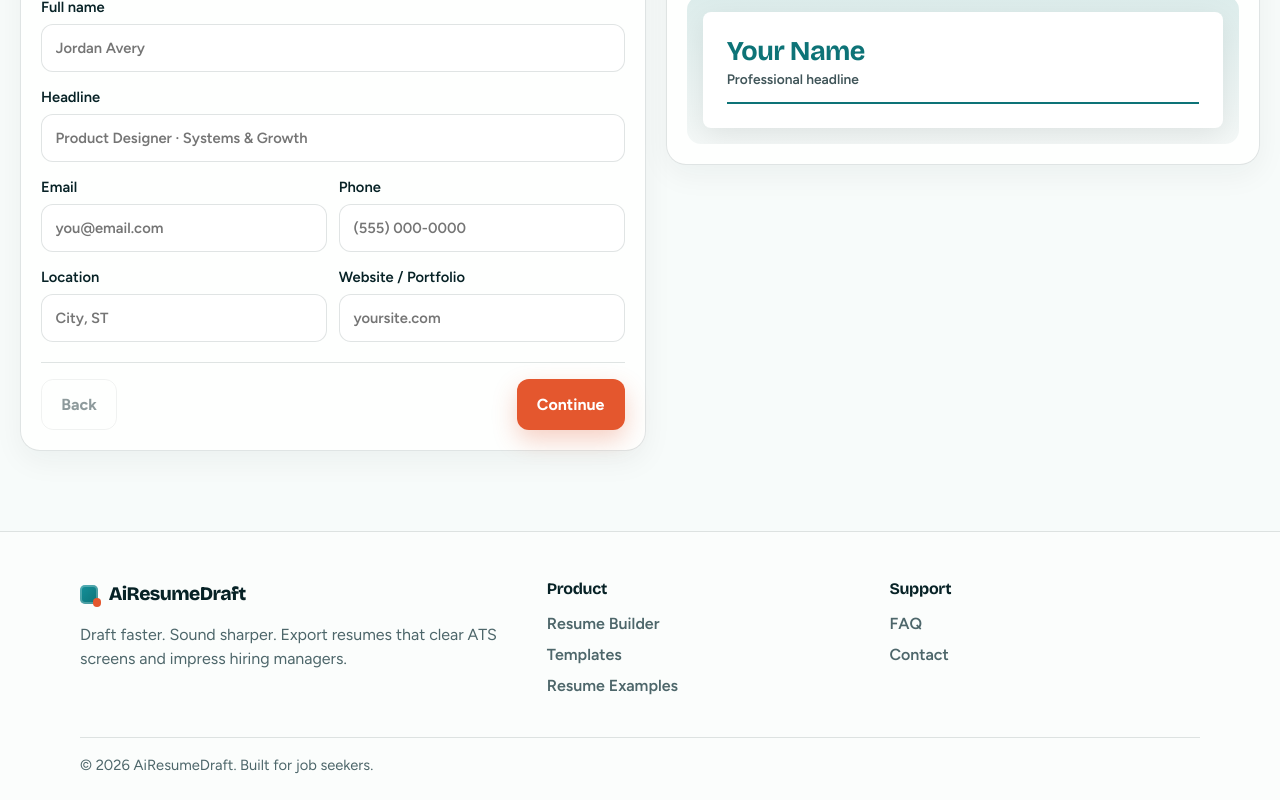
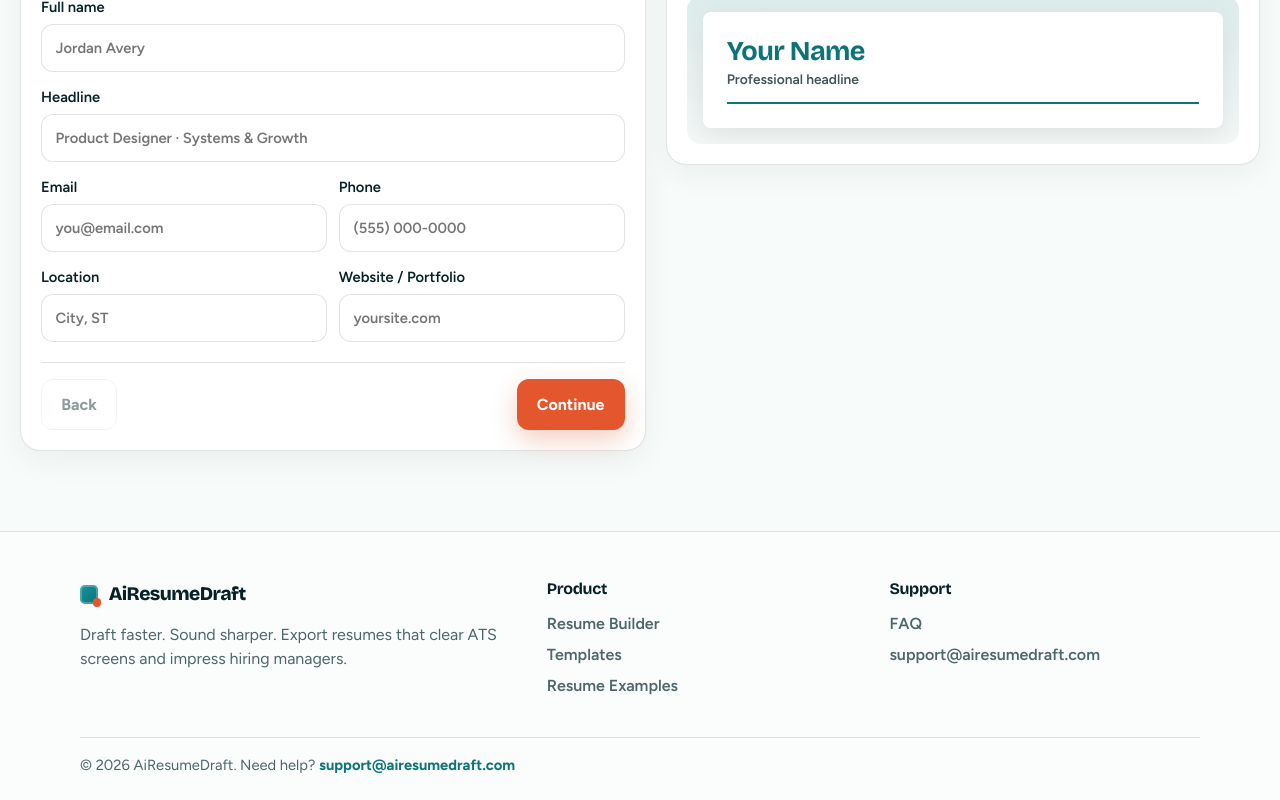
Before and after one commit to Suprakashmajee/AIResume, a React (Vite) app: page /builder in a window 1280 px wide. Shown: the part 422-1222 px from the top of the page. Built offline with nearby package versions, Linux system fonts and the light colour scheme.

Commit message:
Add support@airesumedraft.com as the site support contact
Show the support email in the footer and FAQ so users can reach
AiResumeDraft help directly.

Co-authored-by: Suprakash Majee <Suprakashmajee@users.noreply.github.com>

```diff
--- a/src/components/Layout.tsx
+++ b/src/components/Layout.tsx
@@ -66,11 +66,14 @@ export function Layout() {
           <div>
             <h4>Support</h4>
             <a href="#faq">FAQ</a>
-            <a href="mailto:hello@airesumedraft.com">Contact</a>
+            <a href="mailto:support@airesumedraft.com">support@airesumedraft.com</a>
           </div>
         </div>
         <div className="container footer-bottom">
-          <span>© {new Date().getFullYear()} AiResumeDraft. Built for job seekers.</span>
+          <span>
+            © {new Date().getFullYear()} AiResumeDraft. Need help?{' '}
+            <a href="mailto:support@airesumedraft.com">support@airesumedraft.com</a>
+          </span>
         </div>
       </footer>
     </div>
--- a/src/data/content.ts
+++ b/src/data/content.ts
@@ -512,4 +512,8 @@ export const faqs = [
     q: 'Is my information secure?',
     a: 'Your resume data is stored locally in your browser for this session. We do not sell personal data. Clear your browser storage if you are on a shared device.',
   },
+  {
+    q: 'How do I contact support?',
+    a: 'Email us anytime at support@airesumedraft.com for help with the builder, templates, exports, or account questions. We aim to reply as quickly as possible.',
+  },
 ]
--- a/src/index.css
+++ b/src/index.css
@@ -721,6 +721,12 @@ main {
   border-top: 1px solid var(--line);
 }
 
+.footer-bottom a {
+  display: inline;
+  color: var(--teal);
+  font-weight: 700;
+}
+
 /* Builder */
 .builder-page {
   width: min(1240px, calc(100% - 2rem));
```
